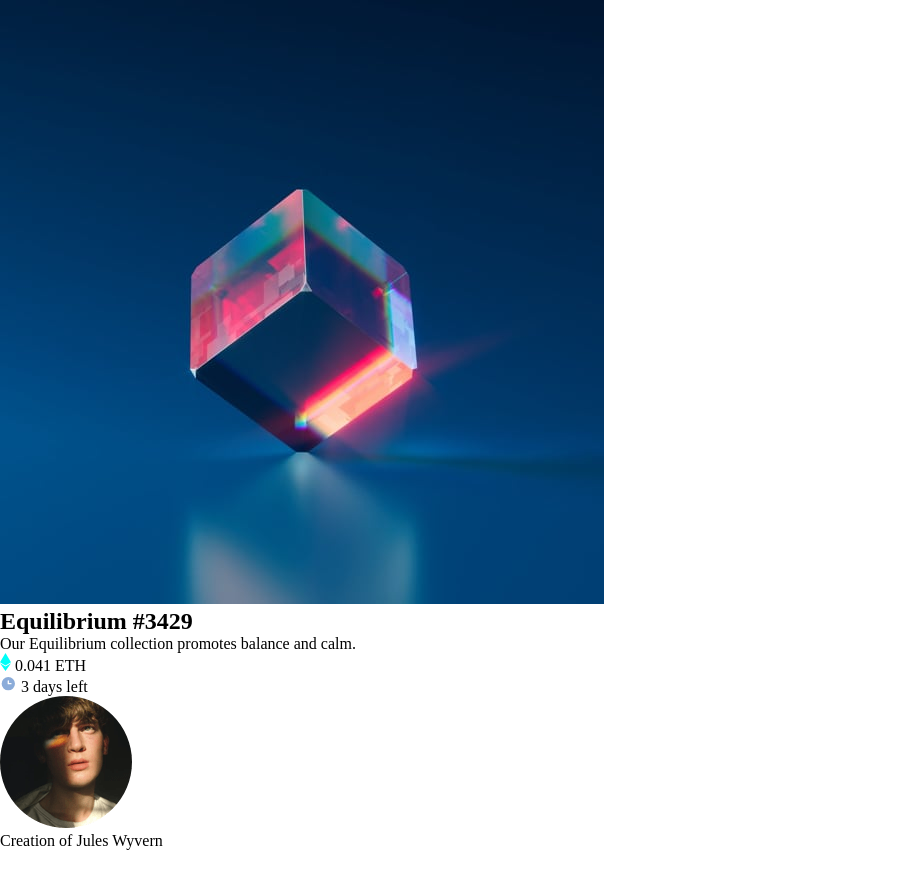
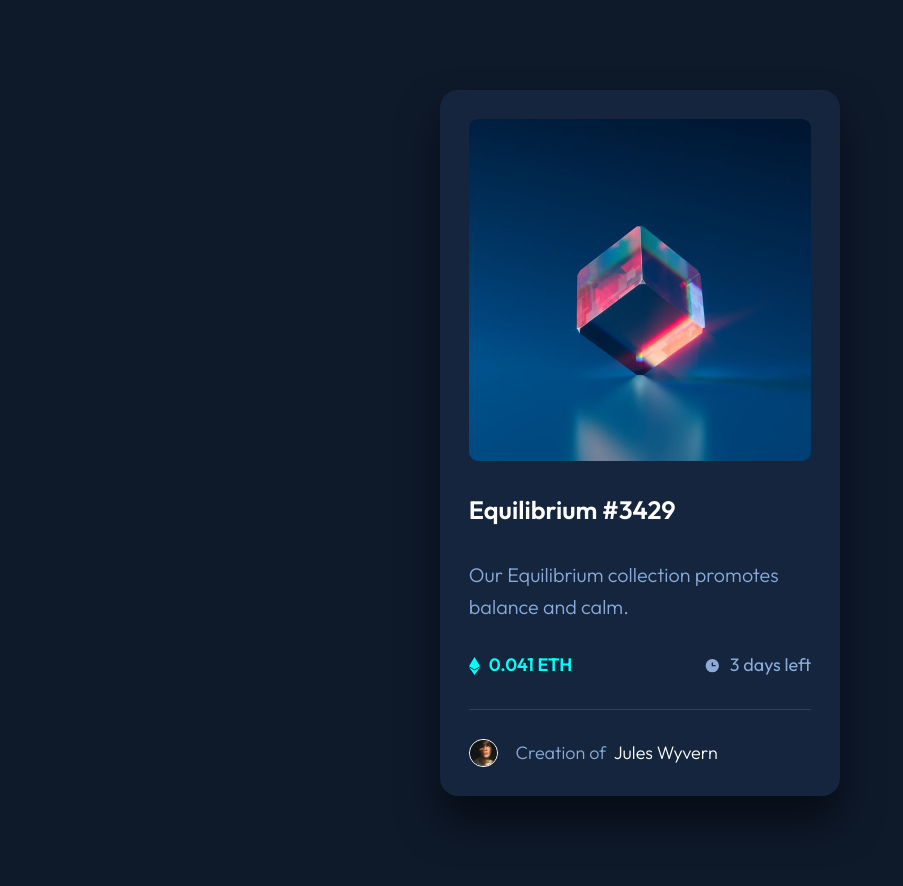
Before and after one commit to antelopest/NFT-preview-card-component, a website built with Vite: page index.html in a window 1280 px wide. Shown: the whole page, without its empty margins (0-903 px from the left). Before the commit the page ends 850 px from the top, so only its background shows below. Built offline with nearby package versions, Linux system fonts and the light colour scheme.

Commit message:
main change index.html, main.css

```diff
--- a/index.html
+++ b/index.html
@@ -10,14 +10,30 @@
       type="image/x-icon"
       href="./src/assets/favicon/favicon-32x32.png" />
 
+    <style>
+      @import url('https://fonts.googleapis.com/css2?family=Outfit:wght@100..900&display=swap');
+    </style>
+
     <link rel="stylesheet" href="./src/main.css" />
   </head>
   <body>
     <main class="card">
+      <div class="card__image">
         <img
-        class="card__image"
           src="./src/assets/images/image-equilibrium.jpg"
           alt="equilibrium" />
+        <div class="card__image-overlay">
+          <svg width="48" height="48" xmlns="http://www.w3.org/2000/svg">
+            <g fill="none" fill-rule="evenodd">
+              <path d="M0 0h48v48H0z" />
+              <path
+                d="M24 9C14 9 5.46 15.22 2 24c3.46 8.78 12 15 22 15 10.01 0 18.54-6.22 22-15-3.46-8.78-11.99-15-22-15Zm0 25c-5.52 0-10-4.48-10-10s4.48-10 10-10 10 4.48 10 10-4.48 10-10 10Zm0-16c-3.31 0-6 2.69-6 6s2.69 6 6 6 6-2.69 6-6-2.69-6-6-6Z"
+                fill="#FFF"
+                fill-rule="nonzero" />
+            </g>
+          </svg>
+        </div>
+      </div>
 
       <div class="card__content">
         <h2 class="card__title">Equilibrium #3429</h2>
@@ -46,13 +62,12 @@
           class="card__footer-image"
           src="./src/assets/images/image-avatar.png"
           alt="avatar" />
-        <div class="card__footer-info">
-          <p class="card__footer-description">
+
+        <p class="card__footer-info">
           Creation of
           <span class="card__footer-creator">Jules Wyvern</span>
         </p>
       </div>
-      </div>
     </main>
   </body>
 </html>
--- a/src/main.css
+++ b/src/main.css
@@ -1,9 +1,212 @@
 :root {
+  --color-blue-500: hsl(215deg, 51%, 70%);
+  --color-cyan-400: hsl(178deg, 100%, 50%);
+  --color-blue-950: hsl(217deg, 50%, 11%);
+  --color-blue-900: hsl(216, 50%, 16%);
+  --color-blue-800: hsl(215deg, 32%, 27%);
+  --color-white: hsl(0deg, 0%, 100%);
 
+  --font-size: 18px;
+  --font-family: 'Outfit';
+  --font-weight-light: 300;
+  --font-weight-regular: 400;
+  --font-weight-semibold: 600;
 }
 
 * {
-    margin: 0;
-    padding: 0;
-    box-sizing: border-box;
+  margin: 0;
+  padding: 0;
+  box-sizing: border-box;
 }
+
+html,
+body {
+  font-family: var(--font-family), sans-serif;
+  font-size: var(--font-size);
+  font-weight: var(--font-weight-regular);
+  color: var(--color-white);
+  line-height: 1.6;
+}
+
+body {
+  line-height: 1.6;
+
+  display: flex;
+  justify-content: center;
+  align-items: center;
+  min-height: 100vh;
+
+  padding: 5rem 1.5rem;
+
+  background-color: var(--color-blue-950);
+}
+
+.card {
+  border-radius: 1rem;
+  background-color: var(--color-blue-900);
+  width: 340px;
+  padding: 1.5rem;
+
+  display: flex;
+  flex-direction: column;
+  gap: 1rem;
+
+  box-shadow: 0 25px 40px rgba(0, 0, 0, 0.5);
+}
+
+.card__image {
+  position: relative;
+  display: inline-block;
+  overflow: hidden;
+}
+
+.card__image img {
+  display: block;
+  width: 100%;
+  height: auto;
+  border-radius: 0.5rem;
+}
+
+/*.card__image:hover {*/
+/*  background-color: var(--color-cyan-400);*/
+/*  opacity: 1;*/
+/*}*/
+
+.card__image-overlay {
+  position: absolute;
+  border-radius: 0.5rem;
+  inset: 0; /* top:0; right:0; bottom:0; left:0 */
+  background-color: hsla(
+    178deg,
+    100%,
+    50%,
+    0.5
+  ); /* бирюзовый с прозрачностью */
+  display: flex;
+  align-items: center;
+  justify-content: center;
+  opacity: 0;
+  transition: opacity 0.3s ease;
+  cursor: pointer;
+}
+
+.card__image:hover .card__image-overlay {
+  opacity: 1;
+}
+
+.card__content {
+  display: flex;
+  flex-direction: column;
+  gap: 1rem;
+
+  padding-bottom: 1rem;
+  border-bottom: 1px solid var(--color-blue-800);
+}
+
+.card__title {
+  font-size: 1rem;
+  font-weight: var(--font-weight-semibold);
+  color: var(--color-white);
+  cursor: pointer;
+}
+
+.card__title:hover {
+  color: var(--color-cyan-400);
+}
+
+.card__description {
+  font-size: 0.9rem;
+  font-weight: var(--font-weight-light);
+  color: var(--color-blue-500);
+}
+
+.card__info {
+  display: flex;
+  flex-direction: row;
+  align-items: center;
+  justify-content: space-between;
+  gap: 1rem;
+}
+
+.card__state,
+.card__date {
+  display: flex;
+  flex-direction: row;
+  align-items: center;
+  justify-content: center;
+  gap: 0.5rem;
+}
+
+.card__state-price {
+  color: var(--color-cyan-400);
+  font-size: 0.9rem;
+  font-weight: var(--font-weight-semibold);
+}
+
+.card__date-change {
+  color: var(--color-blue-500);
+  font-size: 0.9rem;
+}
+
+.card__footer {
+  display: flex;
+  flex-direction: row;
+  align-items: center;
+  justify-content: start;
+  gap: 1rem;
+}
+
+.card__footer-image {
+  width: 1.6rem;
+  border-radius: 50%;
+  border: 1px solid var(--color-white);
+}
+
+.card__footer-info {
+  font-size: 0.9rem;
+  font-weight: var(--font-weight-light);
+  color: var(--color-blue-500);
+}
+
+.card__footer-creator {
+  padding: 0 0.2rem;
+  color: var(--color-white);
+  cursor: pointer;
+}
+
+.card__footer-creator:hover {
+  color: var(--color-cyan-400);
+}
+
+@media (min-width: 728px) {
+  .card {
+    width: 400px;
+    padding: 1.6rem;
+    gap: 1.6rem;
+  }
+
+  .card__content {
+    gap: 1.6rem;
+    padding-bottom: 1.6rem;
+  }
+
+  .card__title {
+    font-size: 1.4rem;
+  }
+
+  .card__description {
+    font-size: 1.1rem;
+  }
+
+  .card__state-price {
+    font-size: 1rem;
+  }
+
+  .card__date-change {
+    font-size: 1rem;
+  }
+
+  .card__footer-info {
+    font-size: 1rem;
+  }
+}
```
Lines whose indentation alone changed are shown as unchanged.
